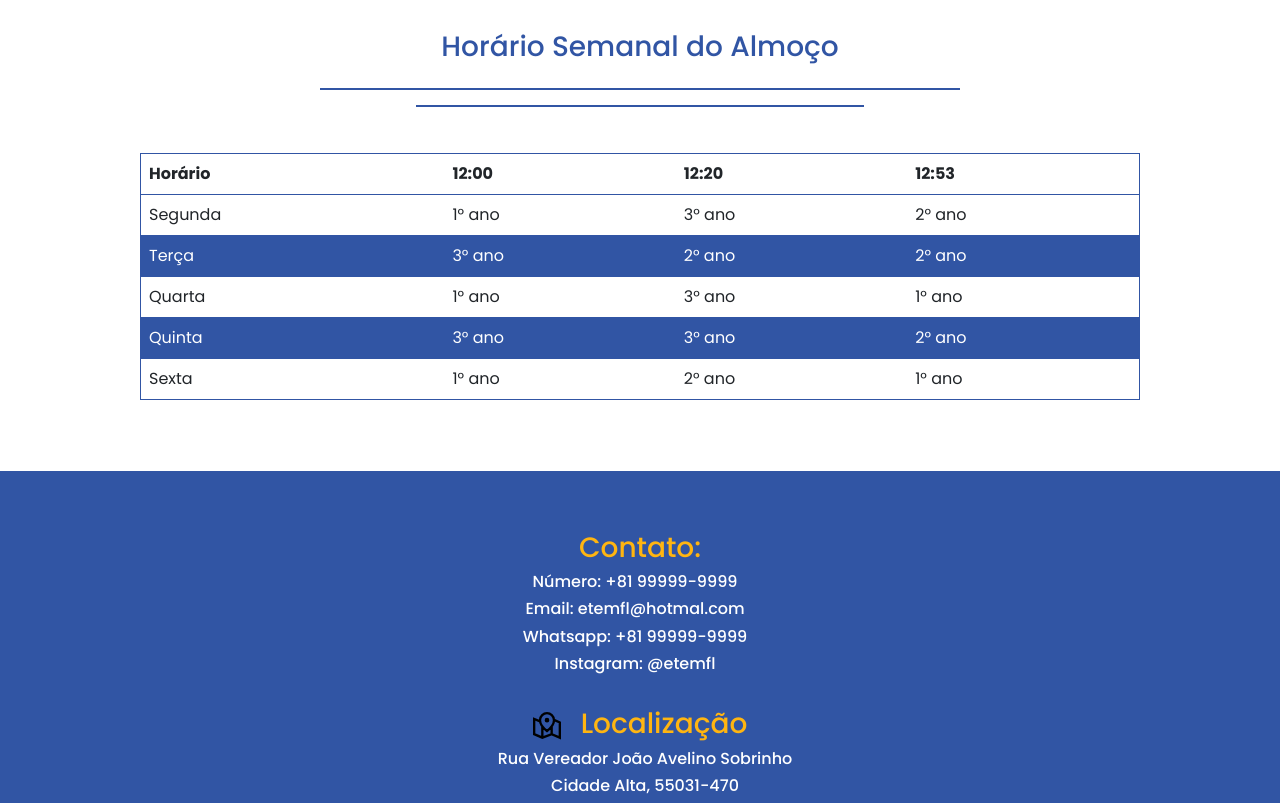
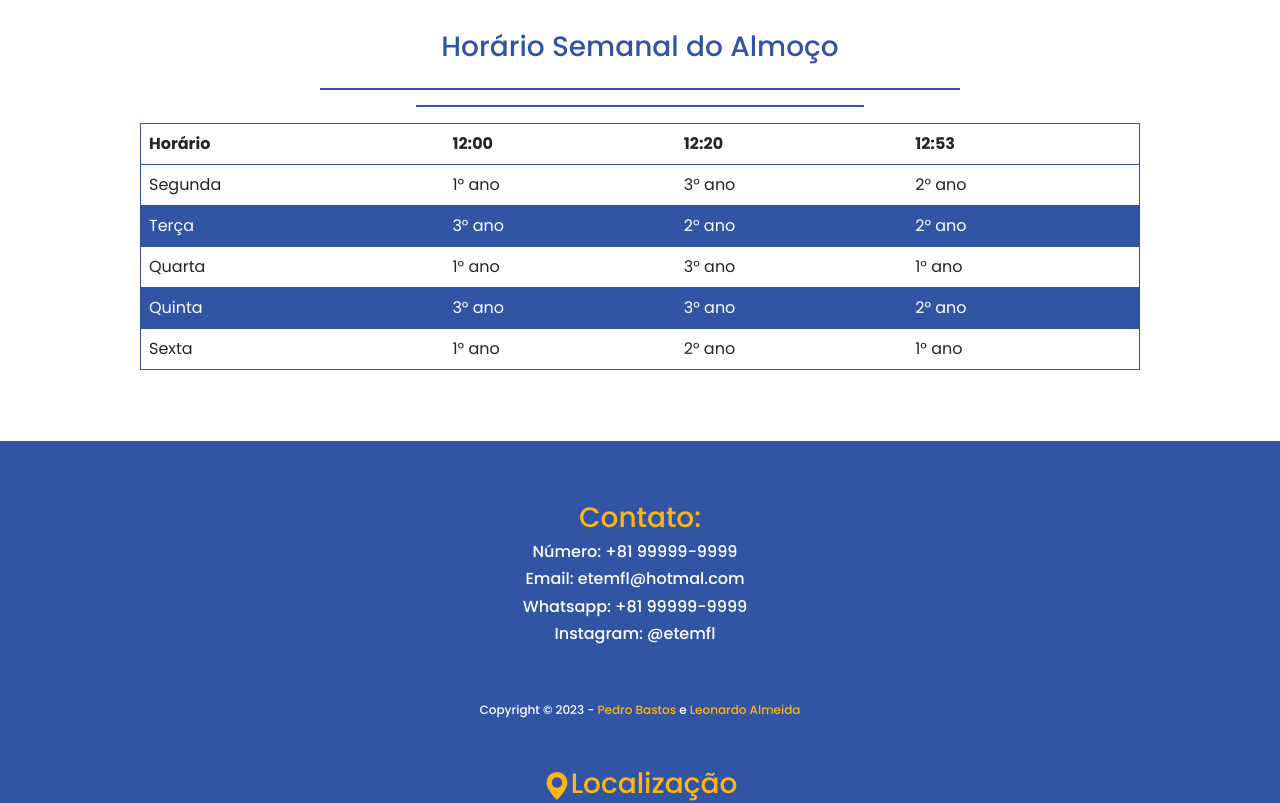
Before and after one commit to LeonardoAlmds/projeto-horarios-ete, a React (Create React App) app: page /horarioRefeicoes in a window 1280 px wide. Shown: the part 440-1243 px from the top of the page. Built offline with nearby package versions, Linux system fonts and the light colour scheme.

Commit message:
Table Global Create

```diff
--- a/src/components/Footer.js
+++ b/src/components/Footer.js
@@ -1,7 +1,7 @@
 import React from "react";
 import { Link } from 'react-router-dom';
-import { GrMapLocation } from "react-icons/gr";
 import '../styles/NewFooter.css'
+import { BsFillGeoAltFill } from "react-icons/bs";
 
 const Footer = () => {
     return (
@@ -19,7 +19,7 @@ const Footer = () => {
         </div>
 
         <div className="right">
-          <Link to='https://www.google.com.br/maps/place/Escola+T%C3%A9cnica+Estadual+Ministro+Fernando+Lyra/@-8.3043296,-35.9857765,17z/data=!3m1!4b1!4m6!3m5!1s0x7a98b724233423b:0xe70297e691e801c!8m2!3d-8.3043296!4d-35.9835878!16s%2Fg%2F11g6jrkt30?coh=164777&entry=tt' target="_blank"><h3><GrMapLocation/>Localização</h3></Link>
+          <Link to='https://www.google.com.br/maps/place/Escola+T%C3%A9cnica+Estadual+Ministro+Fernando+Lyra/@-8.3043296,-35.9857765,17z/data=!3m1!4b1!4m6!3m5!1s0x7a98b724233423b:0xe70297e691e801c!8m2!3d-8.3043296!4d-35.9835878!16s%2Fg%2F11g6jrkt30?coh=164777&entry=tt' target="_blank"><h3><BsFillGeoAltFill className="imgLeft" />Localização</h3></Link>
           <h6>Rua Vereador João Avelino Sobrinho</h6>
           <h6>Cidade Alta, 55031-470</h6>
           <h6>Caruaru - Pernambuco</h6>
--- a/src/components/TableHorarios.js
+++ b/src/components/TableHorarios.js
@@ -1,10 +1,10 @@
 import React from 'react'
-import '../styles/TableHorarios.css'
+import '../styles/TableGlobal.css'
 import { Table } from 'react-bootstrap'
 
 const TableHorarios = (props) => {
   return (
-    <div className='horarios'>
+    <div className='titleTop'>
       <h1 className='TitleText'>{props.title}</h1>
       <hr className='line'/>
       <hr className='lineMidlle'/>
--- a/src/components/TableRefeicoes.js
+++ b/src/components/TableRefeicoes.js
@@ -1,14 +1,15 @@
 import React from 'react'
 import { Table } from 'react-bootstrap'
-import '../styles/TableRefeicoes.css'
+import '../styles/TableGlobal.css'
+import '../styles/TitleTable.css';
 
 const TableRefeicoes = () => {
   return (
-    <div className='horariosRefeicoes'>
+    <div className='titleTop'>
       <h1 className='TitleText'>Horário Semanal do Almoço</h1>
       <hr className='line'/>
       <hr className='lineMidlle'/>
-    <Table className='tableRefeicoes'>
+    <Table className='table'>
       <thead>
           <tr>
             <th>Horário</th>
--- a/src/pages/HorarioRefeicoes.js
+++ b/src/pages/HorarioRefeicoes.js
@@ -1,6 +1,5 @@
 import React from 'react'
 import TableRedeicoes from '../components/TableRefeicoes';
-import '../styles/TableRefeicoes.css'
 
 const HorarioRefeicoes = () => {
   return (
--- a/src/styles/NewFooter.css
+++ b/src/styles/NewFooter.css
@@ -15,6 +15,10 @@
 
 .left h3 {
   color: var(--yellowPE);
+}
+
+.imgLeft {
+  margin-right: 0;
 }
 
 .middle {
@@ -75,7 +79,6 @@
         align-items: center;
         display: flex;
         flex-direction: column;
-        /*margin-bottom: -30px*/
     }
 
     .left {
@@ -90,25 +93,26 @@
     }
 
     .middle {
-        text-align: center;
-        margin: 0 auto;
-        padding: 10px;
-        margin-bottom: -400px;
+      margin: 30px;
+      text-align: center;
+      align-items: flex-end;
     }
 
     .middle h4 {
-        font-size: 16px;
+      font-size: 16px;
     }
 
     .right {
-        text-align: center;
-        margin: -20px auto;
-        padding: 10px;
-        transform: translateY(-100px);
+      text-align: center;
     }
 
     .right h6 {
-        margin-right: -10px;
-        font-size: 16px;
+      font-size: 16px;
     }
 }
+
+@media (max-width: 1300px){
+  .middle h4 {
+    font-size: 12px;
+  }
+}
--- /dev/null
+++ b/src/styles/TableGlobal.css
@@ -0,0 +1,39 @@
+.table{
+  border: 1px solid var(--bluePE);
+  border-radius: 10px;
+  max-width: 1000px;
+}
+
+tbody tr:nth-child(even){
+  background-color: var(--bluePE);
+  color: white;
+}
+
+@media (max-width: 1100px)  {
+  .table {
+    margin: 10px;
+  }
+  .table thead{
+    display: none;
+  }
+  .table, .table tbody, .table tr, .table td{
+    display: block;
+    width: 100%;
+  }
+
+  .table td{
+    text-align: right;
+    padding-left: 50%;
+    position: relative;
+    padding-right: 15px;
+  }
+  table td::before{
+    content: attr(data-title) ": ";
+    position: absolute;
+    left: 0;
+    width: 50%;
+    padding-left: 15px;
+    font-weight: bold;
+    text-align: left;
+  }
+}
--- a/src/styles/TableHorarios.css
+++ /dev/null
@@ -1,49 +0,0 @@
-.horarios {
-  display: flex;
-  flex-direction: column;
-  align-items: center;
-  justify-content: space-around;
-}
-
-.table{
-  border: 1px solid var(--bluePE);
-  border-radius: 10px;
-  max-width: 1000px;
-}
-
-tbody tr:nth-child(even){
-  background-color: var(--bluePE);
-  color: white;
-}
-
-@media (max-width: 1100px)  {
-  .horarios{
-    padding: 10px;
-  }
-  .table {
-    margin: 10px;
-  }
-  .table thead{
-    display: none;
-  }
-  .table, .table tbody, .table tr, .table td{
-    display: block;
-    width: 100%;
-  }
-
-  .table td{
-    text-align: right;
-    padding-left: 50%;
-    position: relative;
-    padding-right: 15px;
-  }
-  table td::before{
-    content: attr(data-title) ": ";
-    position: absolute;
-    left: 0;
-    width: 50%;
-    padding-left: 15px;
-    font-weight: bold;
-    text-align: left;
-  }
-}
--- a/src/styles/TableRefeicoes.css
+++ /dev/null
@@ -1,57 +0,0 @@
-.horariosRefeicoes {
-  display: flex;
-  flex-direction: column;
-  align-items: center;
-}
-
-.tableRefeicoes {
-  border: 1px solid var(--bluePE);
-  border-radius: 10px;
-  max-width: 1000px;
-  margin-top: 30px;
-}
-
-.tableRefeicoes tbody tr:nth-child(even) {
-  background-color: var(--bluePE);
-  color: white;
-}
-
-@media (max-width: 1100px) {
-  .horariosRefeicoes {
-    margin-top: 50px;
-    padding: 10px;
-  }
-
-  .tableRefeicoes {
-    margin: 10px;
-  }
-
-  .tableRefeicoes thead {
-    display: none;
-  }
-
-  .tableRefeicoes,
-  .tableRefeicoes tbody,
-  .tableRefeicoes tr,
-  .tableRefeicoes td {
-    display: block;
-    width: 100%;
-  }
-
-  .tableRefeicoes td {
-    text-align: right;
-    padding-left: 50%;
-    position: relative;
-    padding-right: 15px;
-  }
-
-  .tableRefeicoes td::before {
-    content: attr(data-title) ": ";
-    position: absolute;
-    left: 0;
-    width: 50%;
-    padding-left: 15px;
-    font-weight: bold;
-    text-align: left;
-  }
-}
--- /dev/null
+++ b/src/styles/TitleTable.css
@@ -0,0 +1,12 @@
+.titleTop {
+  display: flex;
+  flex-direction: column;
+  align-items: center;
+  justify-content: space-around;
+}
+
+@media (max-width: 1100px)  {
+  .titleTop{
+    padding: 10px;
+  }
+}
```
